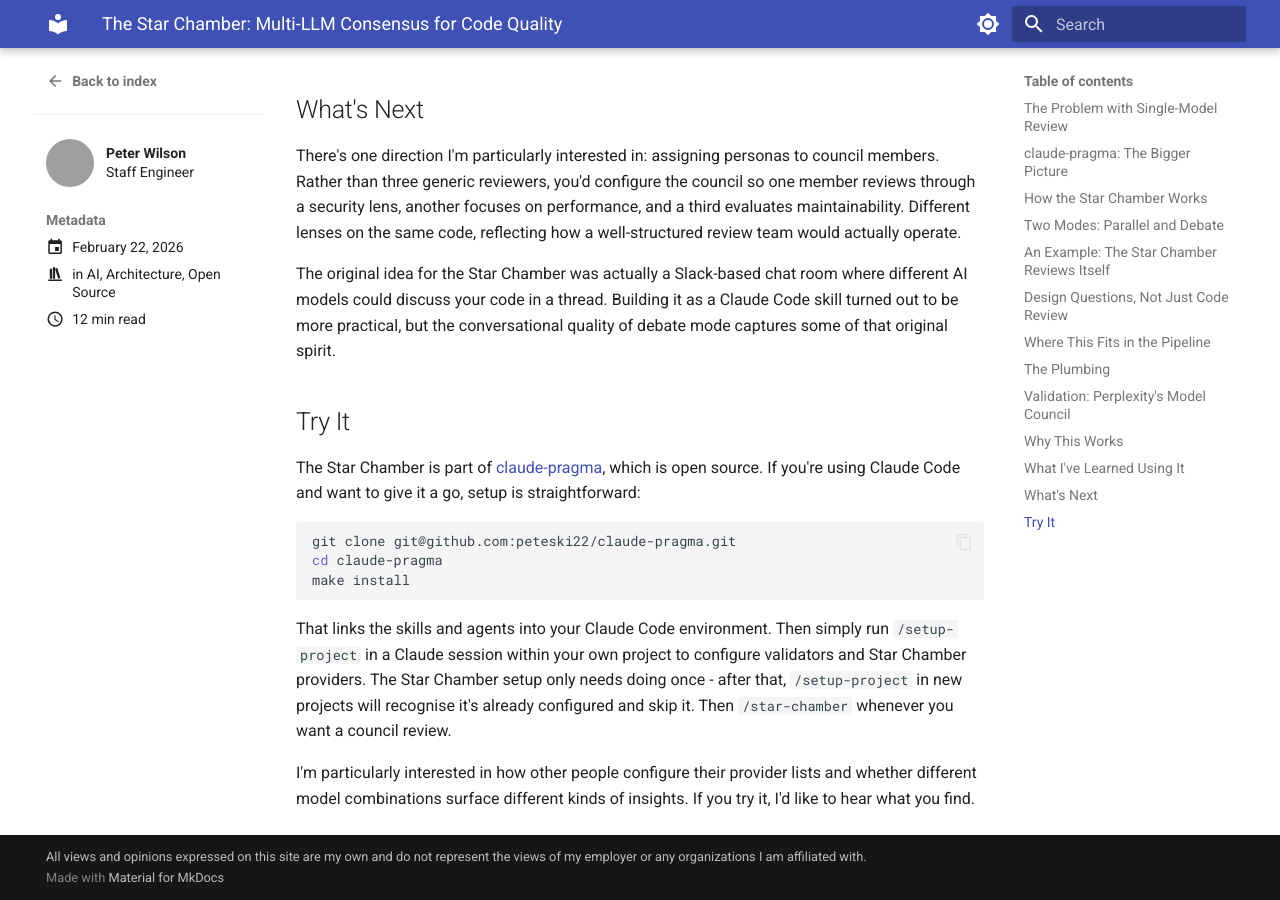
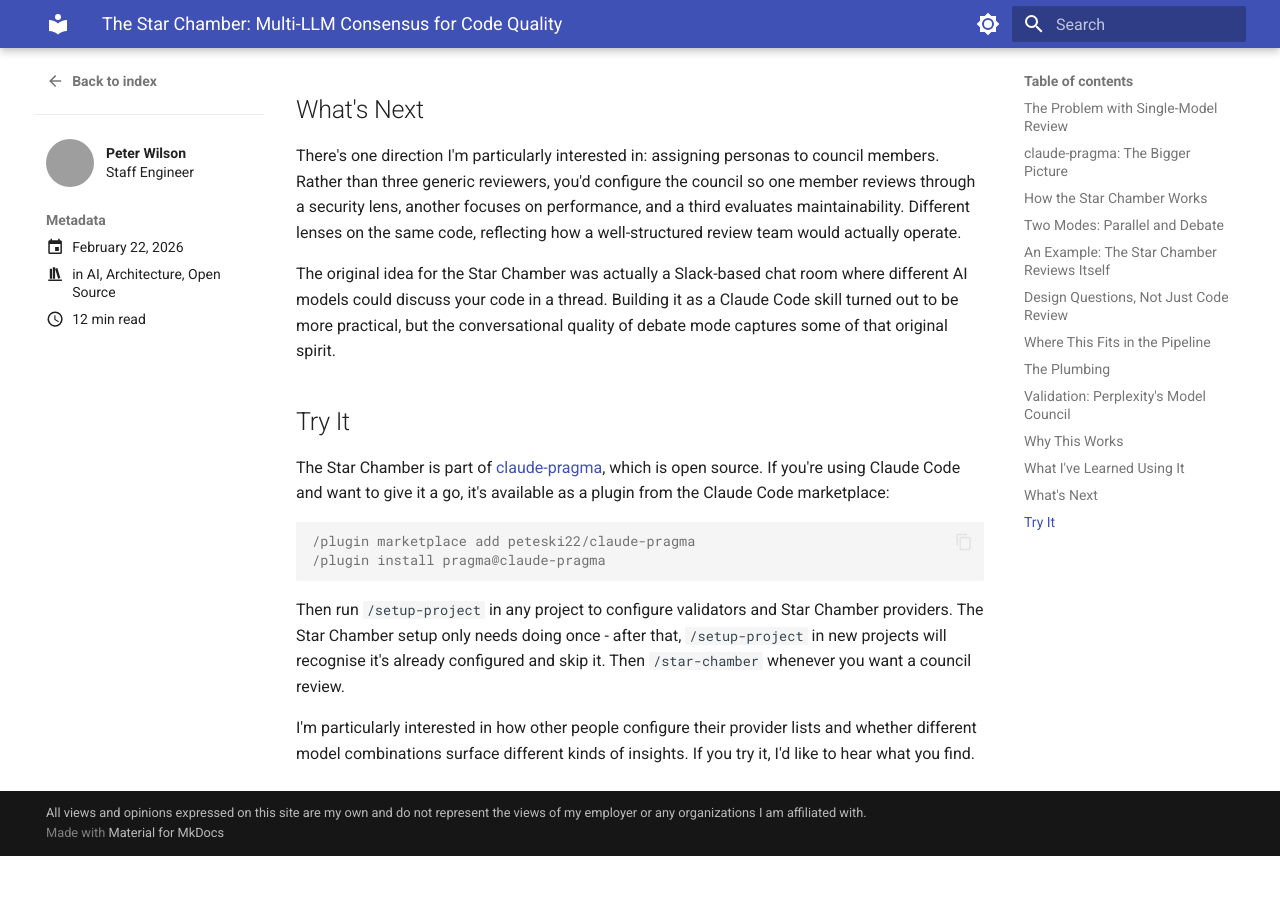
Before and after one commit to peteski22/blog, an MkDocs documentation site: the page built from docs/posts/star-chamber-multi-llm-code-review.md, in a window 1280 px wide and 900 px high, scrolled down 9687 px. Built offline with MkDocs 1.6.1 and Material for MkDocs 9.7.7, drawn with Linux system fonts in a browser that asks for light colours; after the commit the page ends 10543 px from its top, so only the background shows below that; grey boxes are pictures that could not be loaded.

Commit message:
Update install instructions to use Claude Code plugin marketplace (#11)

````diff
--- a/docs/posts/star-chamber-multi-llm-code-review.md
+++ b/docs/posts/star-chamber-multi-llm-code-review.md
@@ -297,14 +297,13 @@
 
 ## Try It
 
-The Star Chamber is part of [claude-pragma](https://github.com/peteski22/claude-pragma), which is open source. If you're using Claude Code and want to give it a go, setup is straightforward:
+The Star Chamber is part of [claude-pragma](https://github.com/peteski22/claude-pragma), which is open source. If you're using Claude Code and want to give it a go, it's available as a plugin from the Claude Code marketplace:
 
-```bash
-git clone git@github.com:peteski22/claude-pragma.git
-cd claude-pragma
-make install
+```console
+/plugin marketplace add peteski22/claude-pragma
+/plugin install pragma@claude-pragma
 ```
 
-That links the skills and agents into your Claude Code environment. Then simply run `/setup-project` in a Claude session within your own project to configure validators and Star Chamber providers. The Star Chamber setup only needs doing once - after that, `/setup-project` in new projects will recognise it's already configured and skip it. Then `/star-chamber` whenever you want a council review.
+Then run `/setup-project` in any project to configure validators and Star Chamber providers. The Star Chamber setup only needs doing once - after that, `/setup-project` in new projects will recognise it's already configured and skip it. Then `/star-chamber` whenever you want a council review.
 
 I'm particularly interested in how other people configure their provider lists and whether different model combinations surface different kinds of insights. If you try it, I'd like to hear what you find.
````
